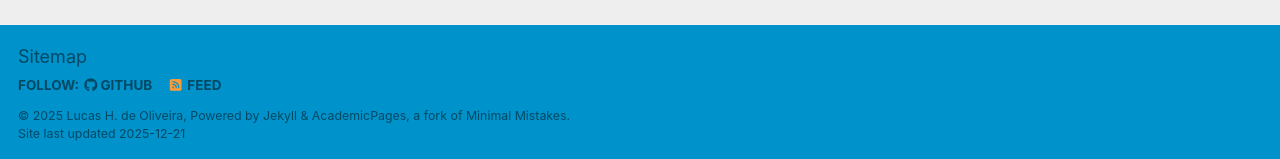
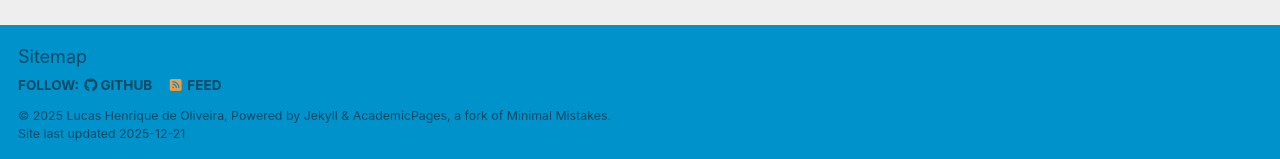
Before and after one commit to L-H-O/L-H-O.github.io, a Jekyll site: the page built from _pages/about.md, in a window 1280 px wide. Shown: the part 738-897 px from the top of the page. Built offline with Jekyll 4.4.1, drawn with Linux system fonts in a browser that asks for light colours; a script that is not in the unit is left out.

Commit message:
Update name field in configuration

```diff
--- a/_config.yml
+++ b/_config.yml
@@ -11,7 +11,7 @@ locale                   : "en-US"
 site_theme               : "air" # Currently available options are "default", "air"
 title                    : "Lucas Oliveira"
 title_separator          : "-"
-name                     : &name "Lucas H. de Oliveira"
+name                     : &name "Lucas Henrique de Oliveira"
 description              : &description "Econ PhD Candidate - Econometrics & Industrial Organization"   # Update this with a general description of your site, this is the default if not overridden by a page
 url                      : https://l-h-o.github.io # The base hostname & protocol for your site e.g. "https://[your GitHub username].github.io",
                                                            # or if you already have some other page hosted on Github then use "https://[your GitHub username].github.io/[Your Repo Name]"
```
